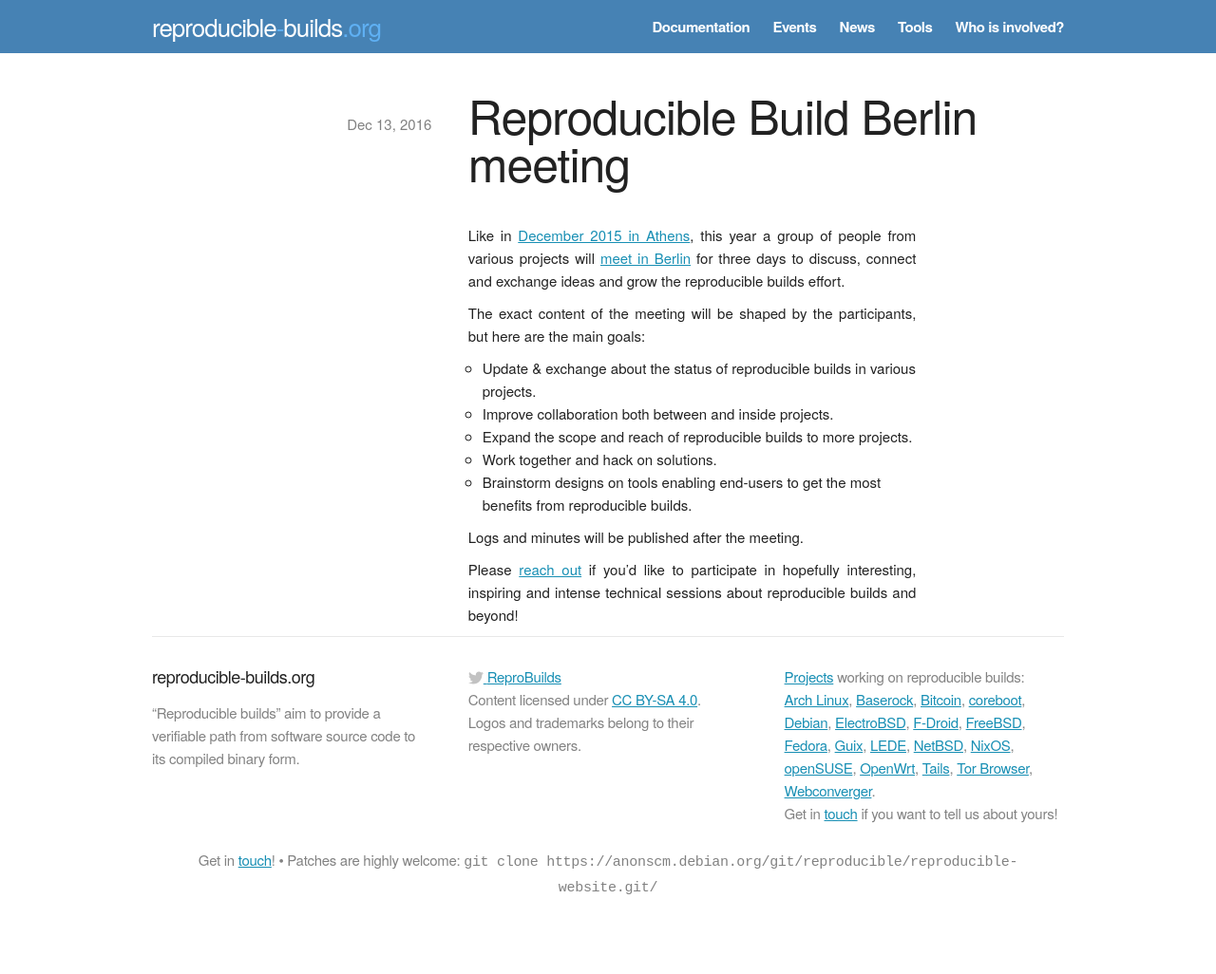
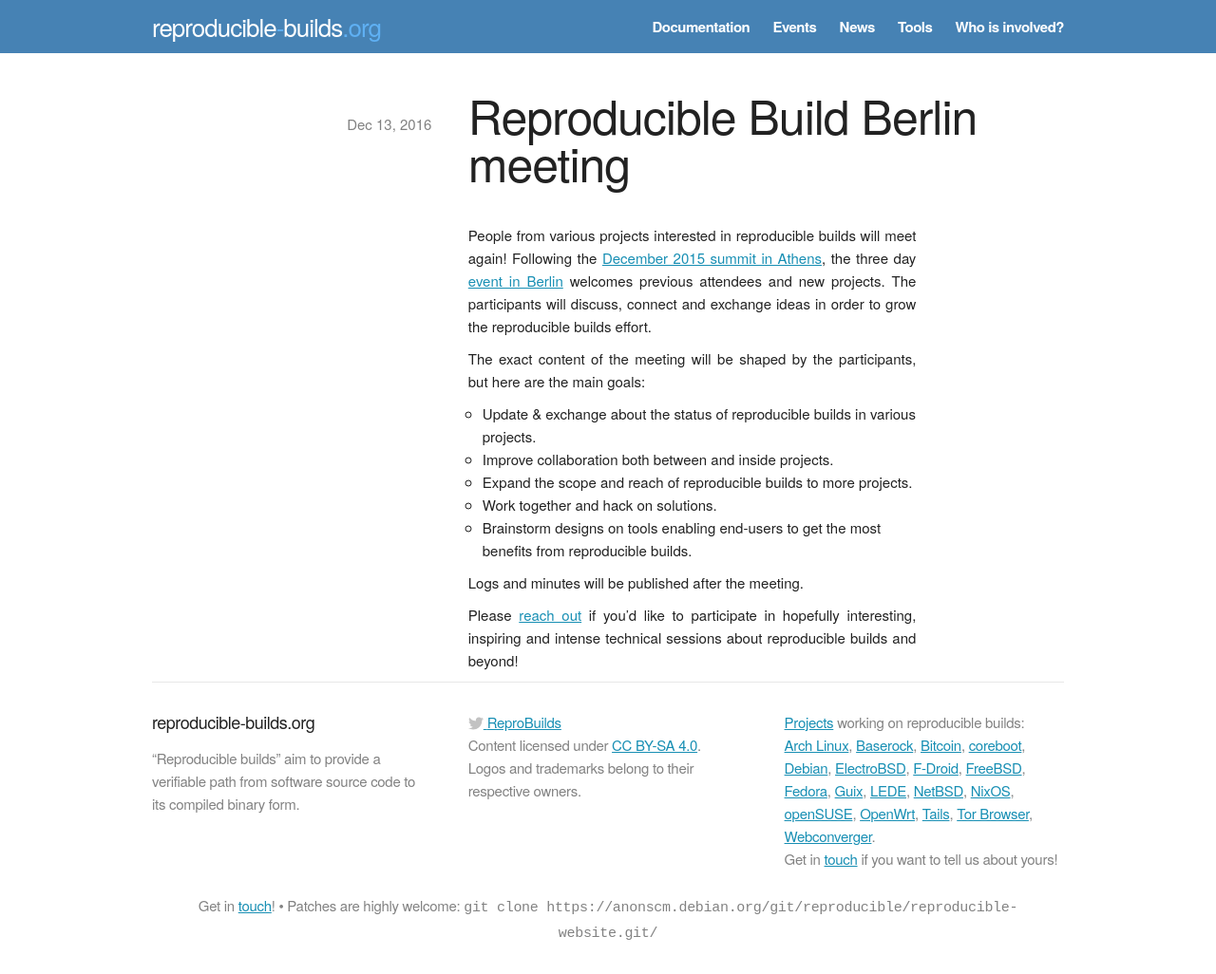
Before and after one commit to prototypefund/reproducible-website, a Jekyll site: the page built from _posts/2016-12-06-reproducible-builds-berlin-meeting.markdown, in a window 1280 px wide. Shown: the whole page at 95% size. Built offline with Jekyll 4.4.1, drawn with Linux system fonts in a browser that asks for light colours; some web fonts are replaced; before the commit the page ends 978 px from its top, so only the background shows below that.

Commit message:
Berlin event news: Try to be more enthusiastic
Holger asked for more enthusiastic wording of the news for the Berlin
even. This might work.

```diff
--- a/_posts/2016-12-06-reproducible-builds-berlin-meeting.markdown
+++ b/_posts/2016-12-06-reproducible-builds-berlin-meeting.markdown
@@ -5,7 +5,7 @@ date:   2016-12-13 09:23:42
 categories: org
 ---
 
-Like in [December 2015 in Athens]({{ "/events/athens2015/" | prepend: site.baseurl }}), this year a group of people from various projects will [meet in Berlin]({{ "/events/berlin2016/" | prepend: site.basurl }}) for three days to discuss, connect and exchange ideas and grow the reproducible builds effort.
+People from various projects interested in reproducible builds will meet again! Following the [December 2015 summit in Athens]({{ "/events/athens2015/" | prepend: site.baseurl }}), the three day [event in Berlin]({{ "/events/berlin2016/" | prepend: site.baseurl }}) welcomes previous attendees and new projects. The participants will discuss, connect and exchange ideas in order to grow the reproducible builds effort.
 
 The exact content of the meeting will be shaped by the participants, but here are the main goals:
 
```
